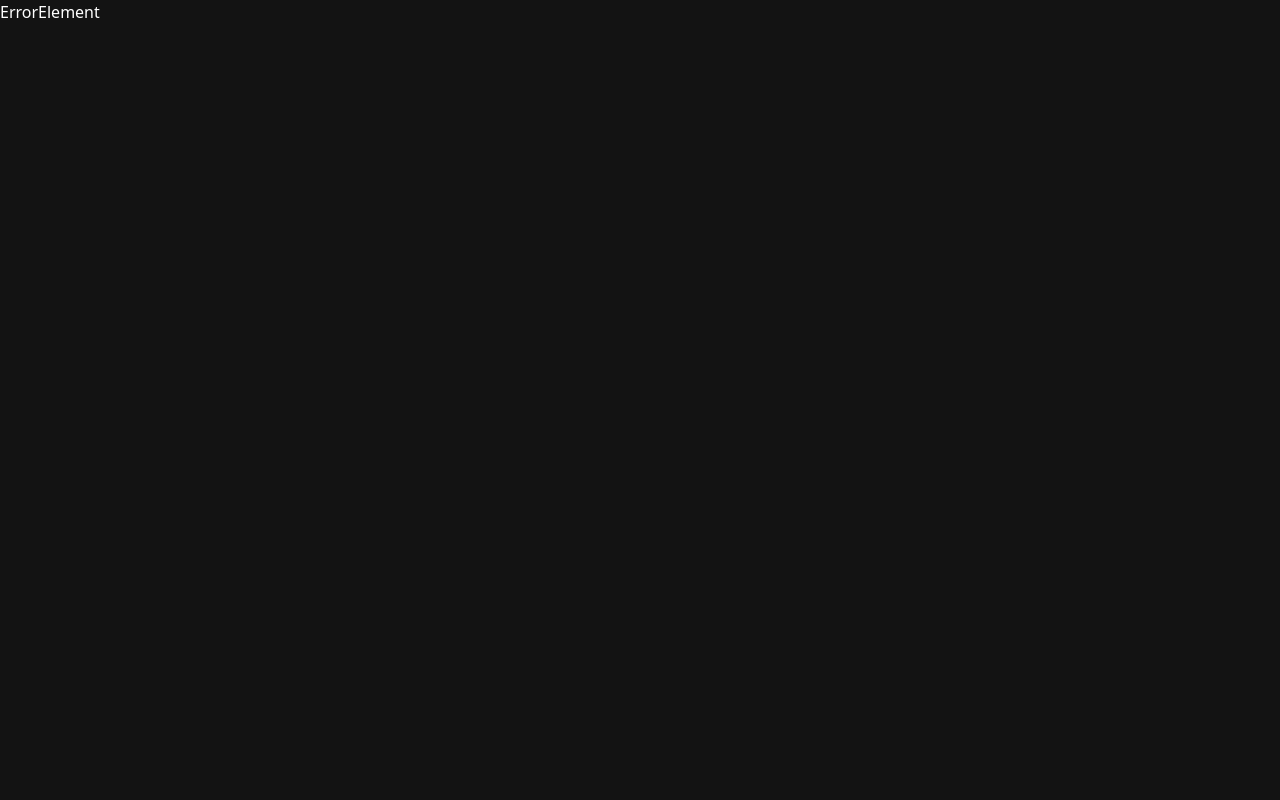
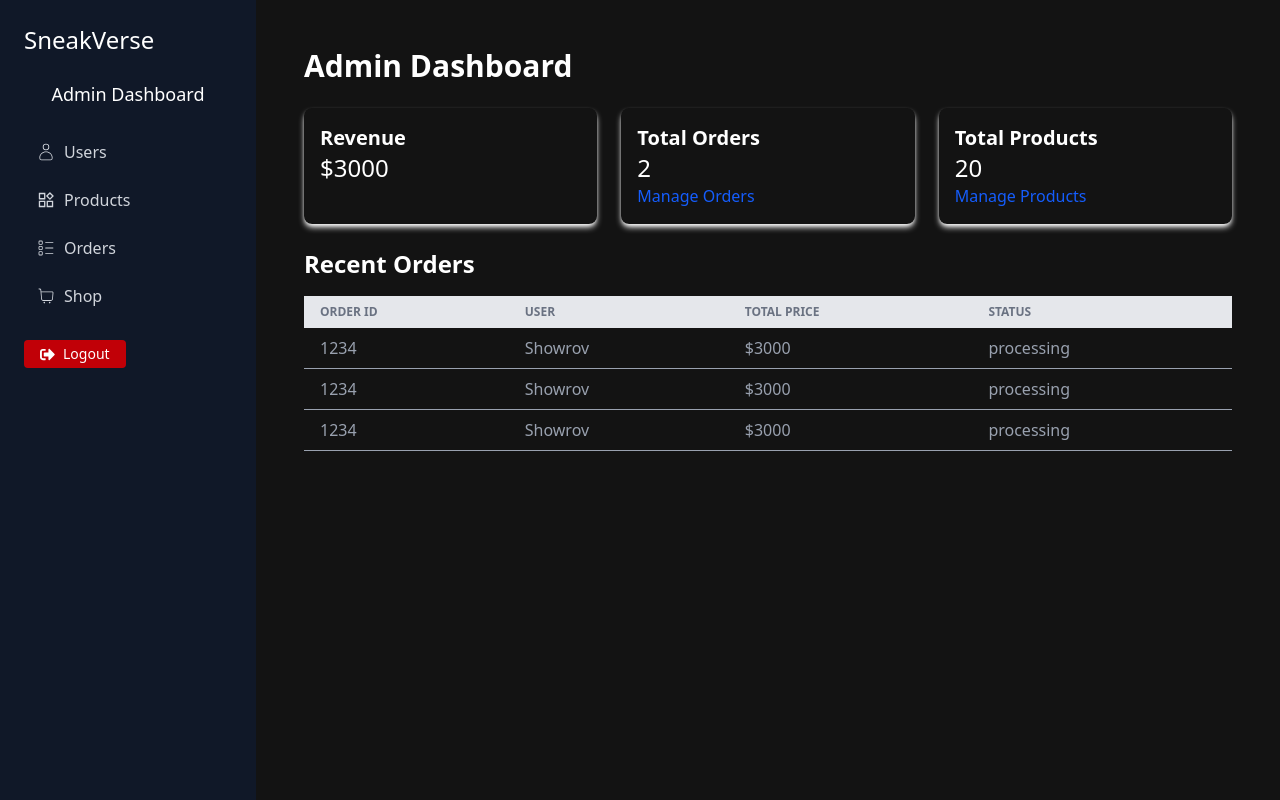
Before and after one commit to showorv/Sneakverse, a React (Vite) app in the folder Frontend/my-app/: page /admin/adminhome in a window 1280 px wide. Before the commit this address had no page. Built offline with nearby package versions, Linux system fonts and the light colour scheme.

Commit message:
adminpage dash

```diff
--- a/Frontend/my-app/src/components/Admin/AdminSidebar.jsx
+++ b/Frontend/my-app/src/components/Admin/AdminSidebar.jsx
@@ -22,10 +22,13 @@
             <Link to="/admin" className='text-md md:text-2xl font-medium '>SneakVerse</Link>
 
         </div>
+        <NavLink to="/admin/adminhome">
+
         <h2 className='text-md md:text-lg font-medium mb-6 text-center'>Admin Dashboard</h2>
+        </NavLink>
 
         <nav className='flex flex-col space-y-2'>
-            <NavLink to="/admin/user"
+            <NavLink to="/admin/users"
             className={({isactive})=> isactive?"bg-gray-700 text-white py-2 px-3 rounded flex items-center space-x-2":" text-gray-300 hover:bg-gray-700 hover:text-white py-2 px-3 flex items-center space-x-2 rounded"}>
                 <CiUser size={20} />
                 <span>Users</span>
--- /dev/null
+++ b/Frontend/my-app/src/components/Admin/UserManage.jsx
@@ -0,0 +1,7 @@
+import React from 'react'
+
+export const UserManage = () => {
+  return (
+    <div>UserManage</div>
+  )
+}
--- /dev/null
+++ b/Frontend/my-app/src/pages/AdminHome.jsx
@@ -0,0 +1,94 @@
+import React from 'react'
+import { Link } from 'react-router-dom'
+
+export const AdminHome = () => {
+
+    const orders = [
+        {
+            _id: 1234,
+            user:{
+                name:"Showrov",
+            },
+            totalPrice: 3000,
+            status:"processing"
+        },
+        {
+            _id: 1234,
+            user:{
+                name:"Showrov",
+            },
+            totalPrice: 3000,
+            status:"processing"
+        },
+        {
+            _id: 1234,
+            user:{
+                name:"Showrov",
+            },
+            totalPrice: 3000,
+            status:"processing"
+        },
+    ]
+  return (
+    <div className='max-w-7xl mx-auto p-6'>
+        <h1 className='text-xl font-bold md:text-3xl mb-6'>Admin Dashboard</h1>
+        <div className='grid grid-cols-1 sm:grid-cols-2 lg:grid-cols-3 gap-6'>
+            <div className='p-4 shadow-md shadow-white rounded-lg'>
+                <h2 className='text-xl font-semibold'>Revenue</h2>
+                <p className='text-2xl'>$3000</p>
+            </div>
+            <div className='p-4 shadow-md shadow-white rounded-lg'>
+                <h2 className='text-xl font-semibold'>Total Orders</h2>
+                <p className='text-2xl'>2</p>
+                <Link to="/admin/orders" className='text-blue-600 hover:underline '>Manage Orders</Link>
+            </div>
+            <div className='p-4 shadow-md shadow-white rounded-lg'>
+                <h2 className='text-xl font-semibold'>Total Products</h2>
+                <p className='text-2xl'>20</p>
+                <Link to="/admin/products" className='text-blue-600 hover:underline '>Manage Products</Link>
+            </div>
+        </div>
+
+        {/* table of order */}
+
+        <div className='mt-6'>
+            <h2 className='text-lg md:text-2xl font-bold mb-4'>Recent Orders</h2>
+            <div className='overflow-x-auto'>
+                <table className='min-w-full text-left text-gray-400'>
+                    <thead className='bg-gray-200 text-xs uppercase text-gray-500 rounded-md'>
+                                <tr>
+                                    <th className='py-2 px-4'>Order ID</th>
+                                    <th className='py-2 px-4'>User</th>
+                                    <th className='py-2 px-4'>Total Price</th>
+                                    <th className='py-2 px-4'>Status</th>
+                                </tr>
+                    </thead>
+                    <tbody>
+                        {orders.length > 0?
+                        (
+                            orders.map((order)=>{
+                                return(
+                                    <tr key={order._id} className='border-b hover:bg-gray-50 cursor-pointer'>
+                                        <td className='py-2 px-4'>{order._id}</td>
+                                        <td className='py-2 px-4'>{order.user.name}</td>
+                                        <td className='py-2 px-4'>${order.totalPrice}</td>
+                                        <td className='py-2 px-4'>{order.status}</td>
+                                    </tr>
+                                )
+                            })
+                        ):
+                        (
+                            <tr>
+                                <td colSpan={4} className='p-4 text-center text-gray-400'>No recent orders found</td>
+                            </tr>
+                        )}
+                    </tbody>
+                </table>
+
+            </div>
+        </div>
+
+
+    </div>
+  )
+}
```
Also changed, not shown: Frontend/my-app/src/App.jsx (+13 -1 lines).
